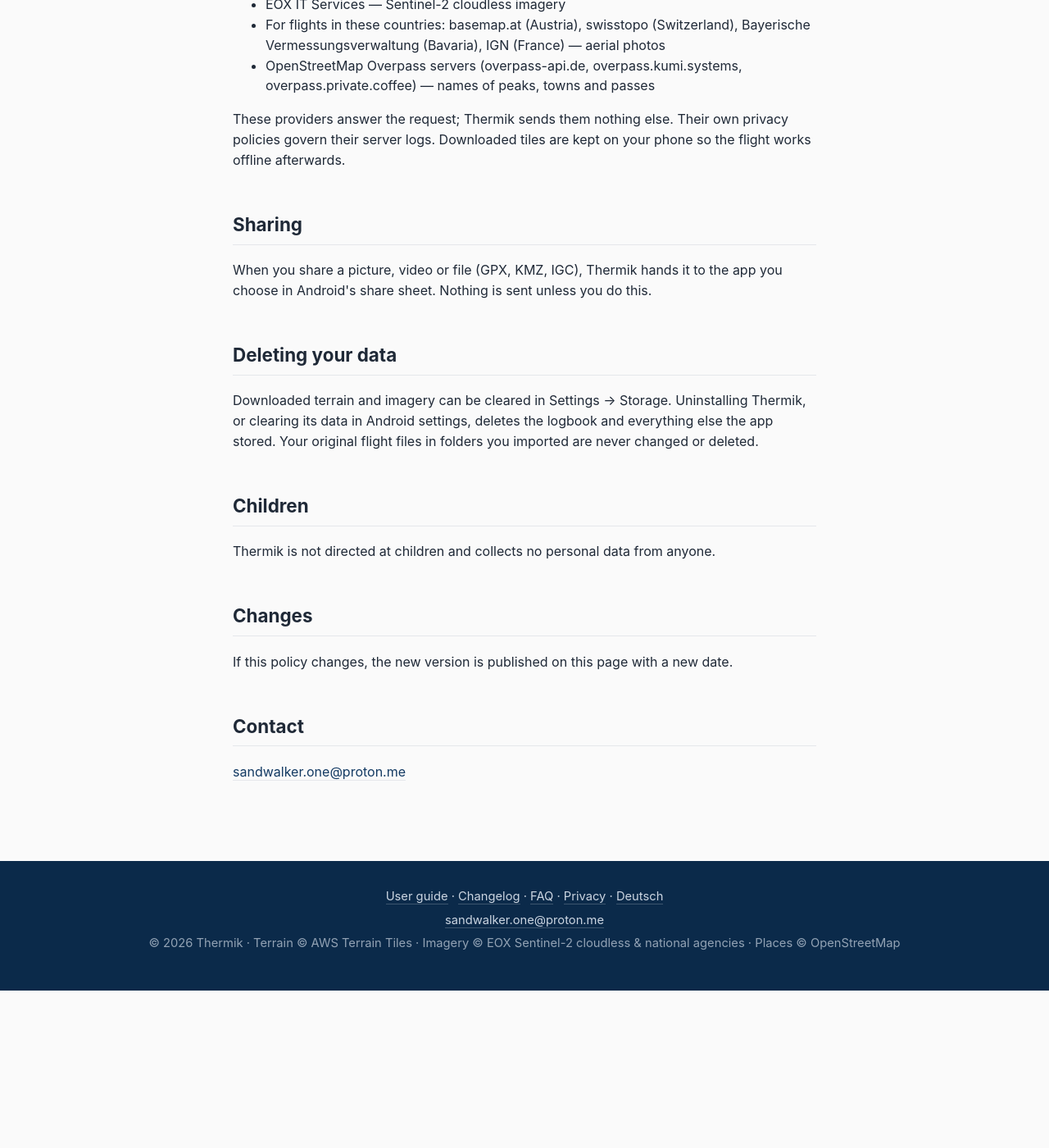
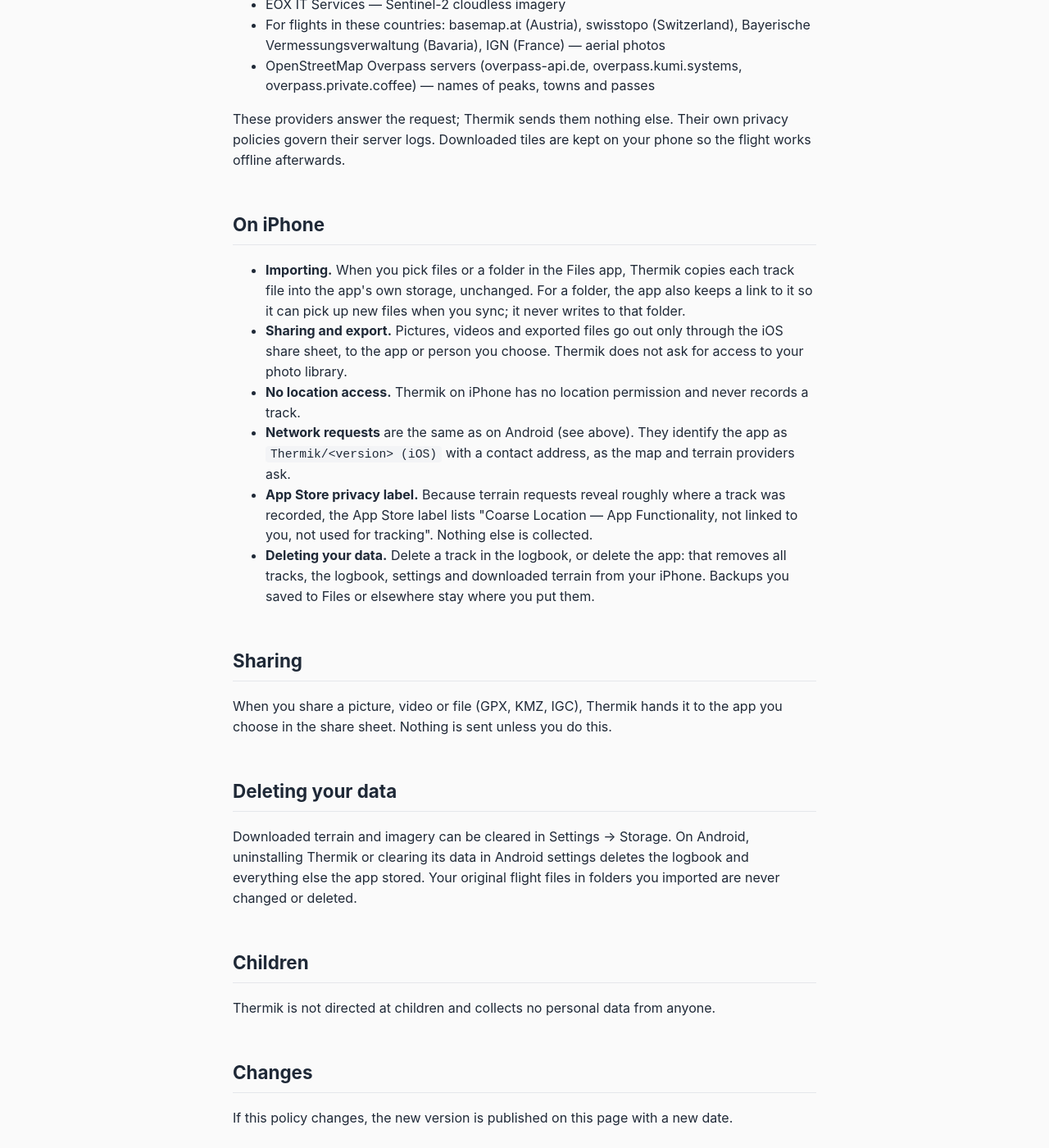
Before and after one commit to duettra/thermik-public, a Jekyll site: the page built from privacy.html, in a window 1280 px wide and 1400 px high, scrolled down 817 px. Shown: the whole window at 82% size. Built offline with Jekyll 4.4.1, drawn with Linux system fonts in a browser that asks for light colours; before the commit the page ends 2025 px from its top, so only the background shows below that; some of the changed text lies outside the part shown.

Commit message:
Privacy policy: iPhone section, activity-neutral intro, German page
Adds "On iPhone" (Files import, share sheet only, no location, App Store
label, deleting), "Applies to Android and iPhone", date 2 Oct 2026, and
a full German /de/privacy.html; nav, footer and the German guide link to
the page in their own language.

Co-Authored-By: Claude Opus 5.5 <noreply@anthropic.com>

```diff
--- a/_data/t.yml
+++ b/_data/t.yml
@@ -2,6 +2,7 @@
 en:
   home: /
   docs: /docs/
+  privacy: /privacy.html
   other_lang: { label: Deutsch, href: /de/ }
   description: "Thermik — 3D replay of your paragliding flights over real terrain, offline. Also hikes, bike rides and ski tours. Free, no account, no ads."
   og_title: "Thermik — your flights in 3D, offline"
@@ -49,6 +50,7 @@ en:
 de:
   home: /de/
   docs: /de/docs/
+  privacy: /de/privacy.html
   other_lang: { label: English, href: / }
   description: "Thermik — deine Gleitschirmflüge in 3D über echtem Gelände, offline. Auch Wanderungen, Radtouren und Skitouren. Kostenlos, ohne Konto, ohne Werbung."
   og_title: "Thermik — deine Flüge in 3D, offline"
--- a/_includes/footer.html
+++ b/_includes/footer.html
@@ -3,7 +3,7 @@
     <a href="{{ include.t.docs }}">{{ include.t.footer_guide }}</a> ·
     <a href="{{ include.t.docs }}changelog/">{{ include.t.footer_changelog }}</a> ·
     <a href="{{ include.t.docs }}faq/">{{ include.t.footer_faq }}</a> ·
-    <a href="/privacy.html">{{ include.t.footer_privacy }}</a> ·
+    <a href="{{ include.t.privacy }}">{{ include.t.footer_privacy }}</a> ·
     <a href="{{ include.t.other_lang.href }}">{{ include.t.other_lang.label }}</a>
   </div>
   <div class="row">
--- a/_layouts/default.html
+++ b/_layouts/default.html
@@ -24,7 +24,7 @@
     <a href="{{ t.docs }}">{{ t.footer_guide }}</a>
     <a href="{{ t.docs }}changelog/">{{ t.footer_changelog }}</a>
     <a href="{{ t.docs }}faq/">{{ t.footer_faq }}</a>
-    <a href="/privacy.html">{{ t.footer_privacy }}</a>
+    <a href="{{ t.privacy }}">{{ t.footer_privacy }}</a>
   </span>
 </nav>
 
--- a/privacy.html
+++ b/privacy.html
@@ -5,9 +5,9 @@ lang: en
 permalink: /privacy.html
 ---
 <h1>Thermik privacy policy</h1>
-<p class="meta">Last updated: 25 September 2026</p>
+<p class="meta">Last updated: 2 October 2026 · Applies to Thermik for Android and iPhone.</p>
 
-<p>Thermik shows your paragliding flights as a 3D replay over real terrain. It reads the
+<p>Thermik shows your flights, hikes, rides and ski tours as a 3D replay over real terrain. It reads the
 flight files you give it and keeps everything on your phone. There is no account, no
 advertising, no analytics and no crash reporting.</p>
 
@@ -38,13 +38,34 @@ any web request, they also carry your IP address. They go, over encrypted HTTPS,
 policies govern their server logs. Downloaded tiles are kept on your phone so the flight
 works offline afterwards.</p>
 
+<h2>On iPhone</h2>
+<ul>
+  <li><b>Importing.</b> When you pick files or a folder in the Files app, Thermik copies each
+    track file into the app's own storage, unchanged. For a folder, the app also keeps a link
+    to it so it can pick up new files when you sync; it never writes to that folder.</li>
+  <li><b>Sharing and export.</b> Pictures, videos and exported files go out only through the
+    iOS share sheet, to the app or person you choose. Thermik does not ask for access to your
+    photo library.</li>
+  <li><b>No location access.</b> Thermik on iPhone has no location permission and never
+    records a track.</li>
+  <li><b>Network requests</b> are the same as on Android (see above). They identify the app as
+    <code>Thermik/&lt;version&gt; (iOS)</code> with a contact address, as the map and terrain
+    providers ask.</li>
+  <li><b>App Store privacy label.</b> Because terrain requests reveal roughly where a track was
+    recorded, the App Store label lists "Coarse Location — App Functionality, not linked to
+    you, not used for tracking". Nothing else is collected.</li>
+  <li><b>Deleting your data.</b> Delete a track in the logbook, or delete the app: that removes
+    all tracks, the logbook, settings and downloaded terrain from your iPhone. Backups you
+    saved to Files or elsewhere stay where you put them.</li>
+</ul>
+
 <h2>Sharing</h2>
 <p>When you share a picture, video or file (GPX, KMZ, IGC), Thermik hands it to the app you
-choose in Android's share sheet. Nothing is sent unless you do this.</p>
+choose in the share sheet. Nothing is sent unless you do this.</p>
 
 <h2>Deleting your data</h2>
-<p>Downloaded terrain and imagery can be cleared in Settings → Storage. Uninstalling Thermik,
-or clearing its data in Android settings, deletes the logbook and everything else the app
+<p>Downloaded terrain and imagery can be cleared in Settings → Storage. On Android, uninstalling
+Thermik or clearing its data in Android settings deletes the logbook and everything else the app
 stored. Your original flight files in folders you imported are never changed or deleted.</p>
 
 <h2>Children</h2>
```
Also changed, not shown: de/docs/README.md (+1 -1 lines), de/privacy.html (added, +84 -0 lines).
